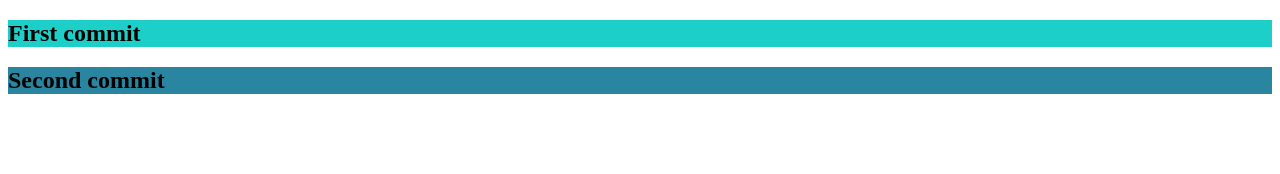
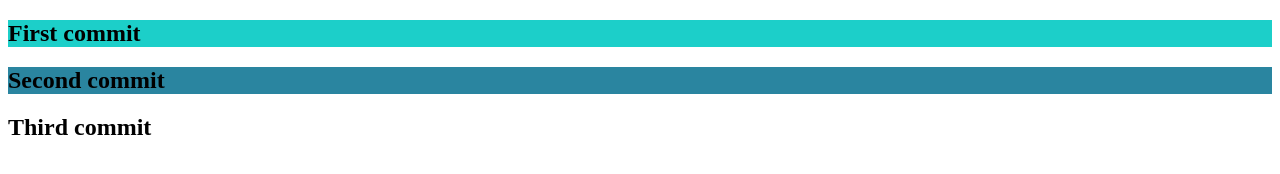
Before and after one commit to a-ulianych/Homework, a plain HTML site: page lesson-1/index.html in a window 1280 px wide. Drawn offline with Linux system fonts and the light colour scheme.

Commit message:
add third div

```diff
--- a/lesson-1/index.html
+++ b/lesson-1/index.html
@@ -22,5 +22,8 @@
     <div class="second">
         <h2>Second commit</h2>
     </div>
+    <div class="third">
+        <h2>Third commit</h2>
+    </div>
 </body>
 </html>
```
